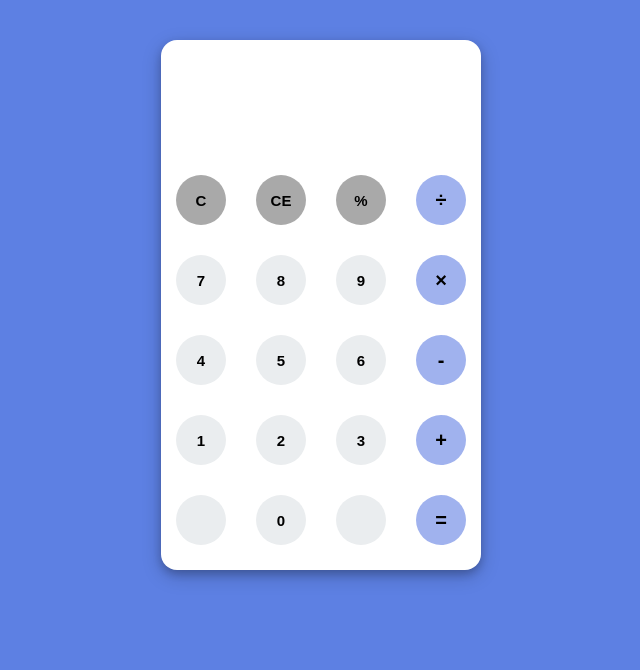
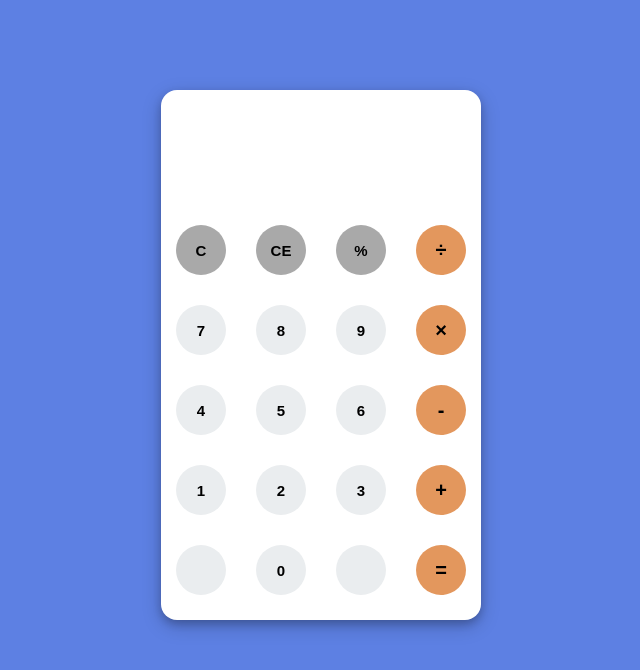
Before and after one commit to CtrlAltRee/Calculator, a plain HTML site: page index.html in a window 1280 px wide. Shown: the whole page, without its empty margins (319-959 px from the left). Drawn offline with Linux system fonts and the light colour scheme.

Commit message:
color complement buttons

```diff
--- a/index.html
+++ b/index.html
@@ -5,8 +5,8 @@
     <meta http-equiv="X-UA-Compatible" content="IE=edge">
     <meta name="viewport" content="width=device-width, initial-scale=1.0">
     <title>Simple Calculator</title>
+    <link rel="preconnect" href="https://fonts.googleapis.com">
     <link rel="stylesheet" href="style.css">
-    <link rel="preconnect" href="https://fonts.googleapis.com">
 </head>
 <body>
     <div class="container">
@@ -53,6 +53,7 @@
         </div>
     </div>
 
+
     <script src="script.js"></script>
 </body>
 </html>
--- a/style.css
+++ b/style.css
@@ -1,3 +1,4 @@
+
 body {
     font-family: "Popins", sans-serif;
     background-color: #5d80e3;
@@ -7,6 +8,7 @@ body {
     width: 1000px;
     height: 550px;
     margin: 20px auto;
+    padding-top: 50px;
 }
 
 .calculator {
@@ -81,27 +83,27 @@ body {
 
 .operator:nth-child(4) {
     font-size: 20px;
-    background-color: rgb(160, 178, 238);
+    background-color: #e3975d;
 }
 
 .operator:nth-child(8) {
     font-size: 20px;
-    background-color: rgb(160, 178, 238);
+    background-color: #e3975d;
 }
 
 .operator:nth-child(12) {
     font-size: 20px;
-    background-color: rgb(160, 178, 238);
+    background-color: #e3975d;
 }
 
 .operator:nth-child(16) {
     font-size: 20px;
-    background-color: rgb(160, 178, 238);
+    background-color: #e3975d;
 }
 
 .operator:nth-child(20) {
     font-size: 20px;
-    background-color: rgb(160, 178, 238);
+    background-color: #e3975d;
 }
 
-    /* color theory #e3975d */
+    /* color theory #e3975d complement of #5d80e3 rgb(160, 178, 238) */
```
